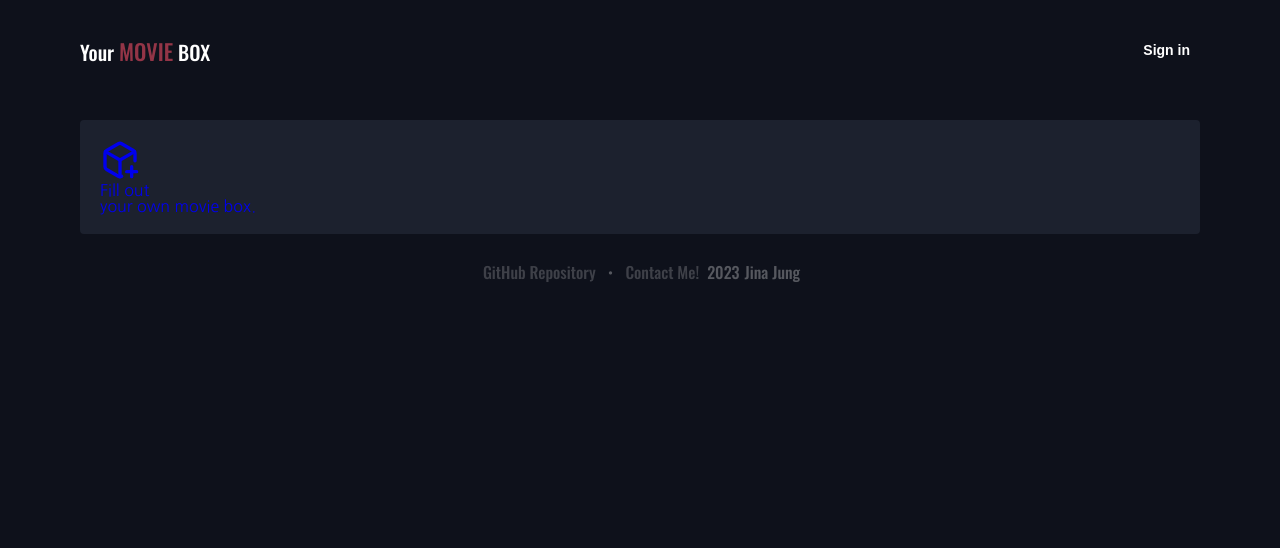
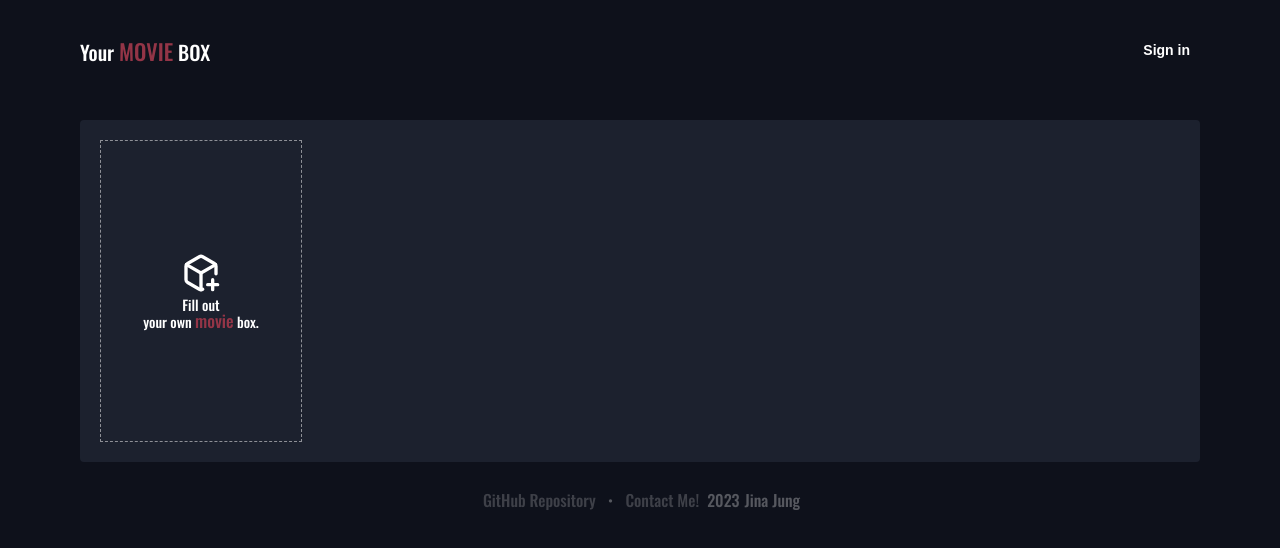
Before and after one commit to jinajung810/my-movie-box, a Next.js app: page /main in a window 1280 px wide. Shown: the top 548 px of the page. Built offline with nearby package versions, Linux system fonts and the light colour scheme; no server answers; a web font is replaced by a local one.

Commit message:
style: main 수정

```diff
--- a/app/globals.css
+++ b/app/globals.css
@@ -85,6 +85,37 @@ body {
 }
 .nav-sign-out:hover {
   text-decoration: underline;
+}
+.my-list .add-review {
+  --width: 200px;
+  width: var(--width);
+  height: calc(var(--width)*3 / 2);
+  border: 1px dashed var(--color-white-50);
+  color: var(--color-white);
+  display: flex;
+  flex-direction: column;
+  justify-content: center;
+  align-items: center;
+  text-align: center;
+  position: relative;
+}
+.my-list .add-review:hover::after {
+  content: "";
+  position: absolute;
+  top: -1px;
+  bottom: -1px;
+  left: -1px;
+  right: -1px;
+  border: 6px solid var(--color-primary);
+}
+.my-list .add-message {
+  font-family: "Oswald", sans-serif;
+  padding-top: 5px;
+  font-size: 14px;
+}
+.my-list .add-message span {
+  font-size: 17px;
+  color: var(--color-primary);
 }
 /* footer */
 .footer {
```
